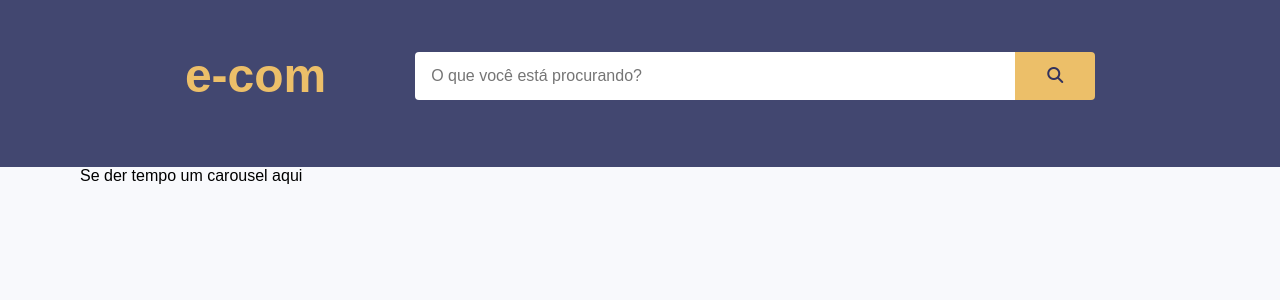
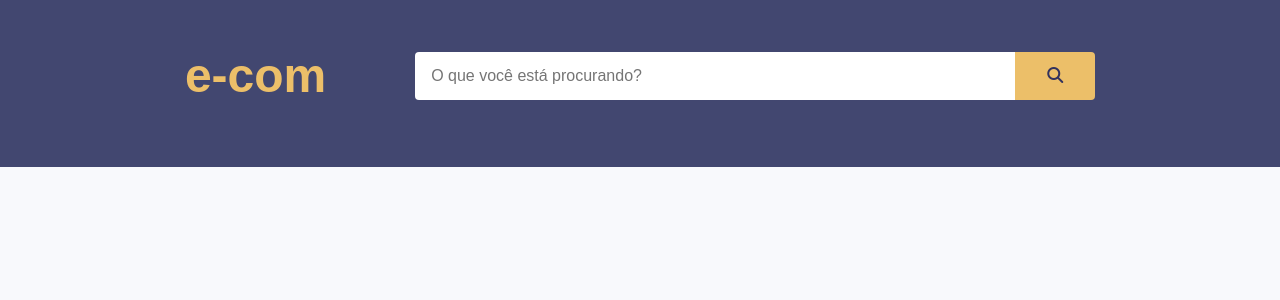
Before and after one commit to delania-oliveira/e-com, a React (Create React App) app: page / in a window 1280 px wide. Shown: the top 300 px of the page. Built offline with nearby package versions, Linux system fonts and the light colour scheme.

Commit message:
fix Home

```diff
--- a/src/pages/Home/index.tsx
+++ b/src/pages/Home/index.tsx
@@ -3,7 +3,6 @@ import { Container } from '../../pages/Home/styles';
 export default function Home() {
   return (
     <Container>
-      <span>Se der tempo um carousel aqui</span>
     </Container>
   )
 }
```
